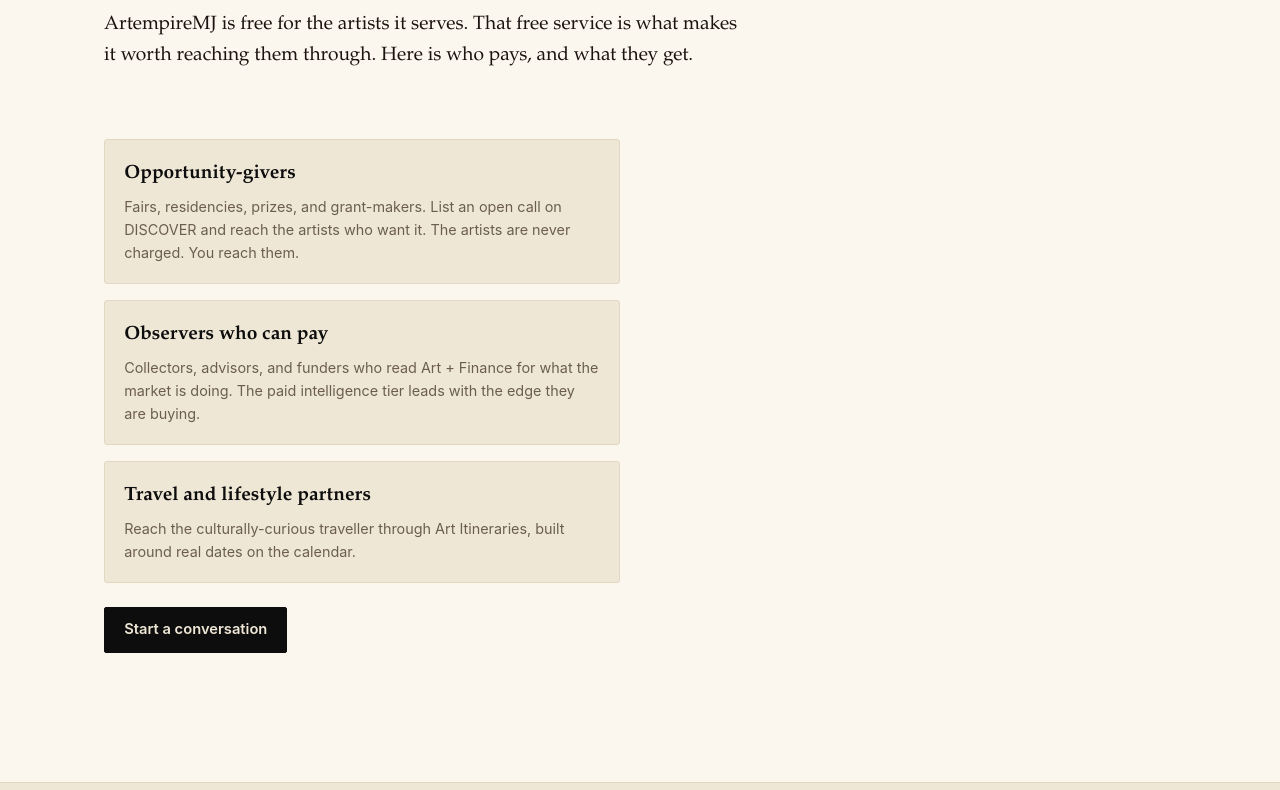
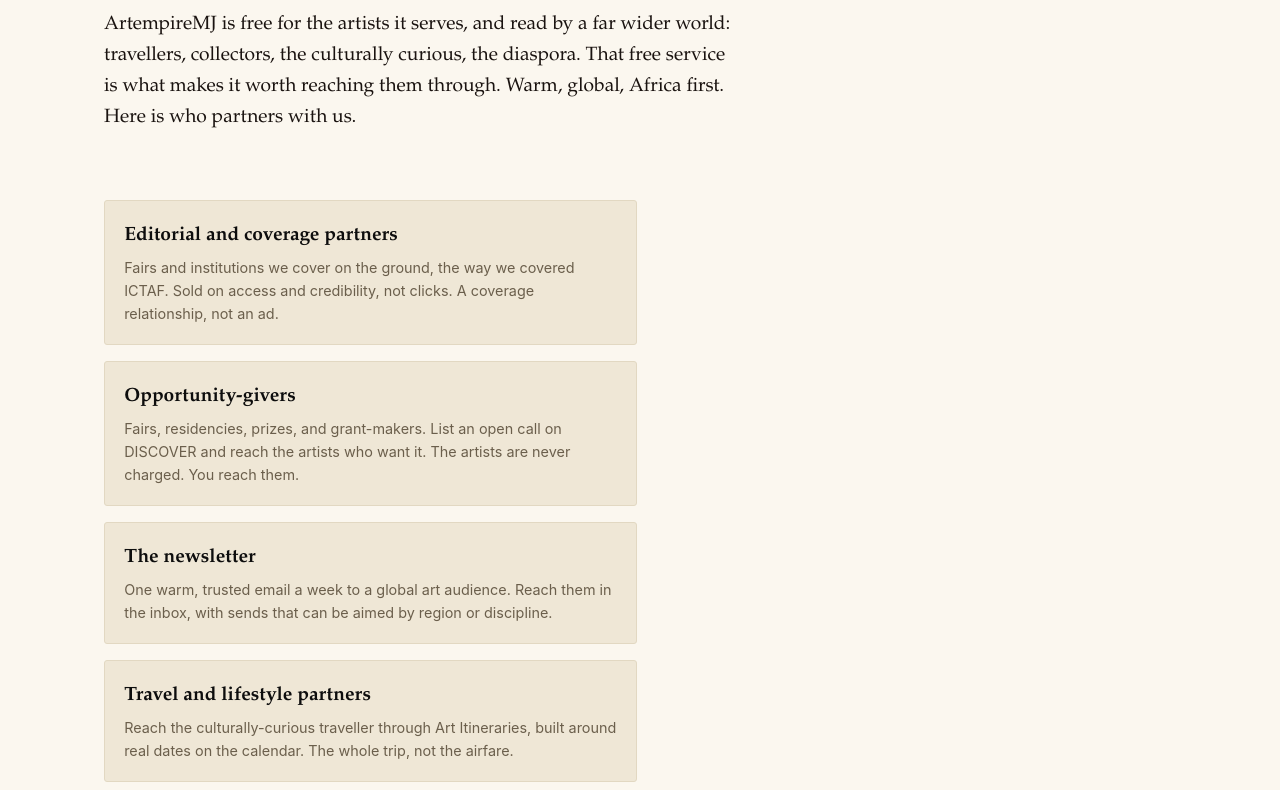
Before and after one commit to sirromnavaj/artempiremj-ai-platform, an Astro site in the folder site/: page /sponsor in a window 1280 px wide. Shown: the part 254-1044 px from the top of the page. Built offline with nearby package versions, Linux system fonts and the light colour scheme; Astro itself is replaced by a stand-in of ours.

Commit message:
Monetization on the skill's thesis: wider than the art market, diversified
Per DECISIONS #21/#203/#217/#355 (the art market is small + capped; ArtempireMJ is an
archive+audience+authority business ABOUT it, audience far wider than the market; never shrink
to an arts vertical). Rebuilt /sponsor:
- H1 'Reach the world that follows art' (the wider audience, not 'make/move art').
- Added the editorial/coverage-partner stream (ICTAF-style) = the near-term reach-independent
  money the skill names, sold on access + credibility not clicks.
- Five diversified streams, warm + Africa-first edge cold tools can't offer.
No artist ever charged; no premature pricing/scale machinery (Operator Guardrail held).

```diff
--- a/site/src/pages/sponsor.astro
+++ b/site/src/pages/sponsor.astro
@@ -1,17 +1,28 @@
 ---
 import Base from '../layouts/Base.astro';
+// Monetization framed on the skill's thesis (#21): not the art market (small, capped), but the
+// far-wider audience about it. Diversified streams, the warm + Africa-first reach cold tools
+// cannot offer. Editorial/coverage = the near-term money, sold on access and credibility.
 const lines = [
-  ['Opportunity-givers', 'Fairs, residencies, prizes, and grant-makers. List an open call on DISCOVER and reach the artists who want it. The artists are never charged. You reach them.'],
-  ['Observers who can pay', 'Collectors, advisors, and funders who read Art + Finance for what the market is doing. The paid intelligence tier leads with the edge they are buying.'],
-  ['Travel and lifestyle partners', 'Reach the culturally-curious traveller through Art Itineraries, built around real dates on the calendar.'],
+  ['Editorial and coverage partners',
+    'Fairs and institutions we cover on the ground, the way we covered ICTAF. Sold on access and credibility, not clicks. A coverage relationship, not an ad.'],
+  ['Opportunity-givers',
+    'Fairs, residencies, prizes, and grant-makers. List an open call on DISCOVER and reach the artists who want it. The artists are never charged. You reach them.'],
+  ['The newsletter',
+    'One warm, trusted email a week to a global art audience. Reach them in the inbox, with sends that can be aimed by region or discipline.'],
+  ['Travel and lifestyle partners',
+    'Reach the culturally-curious traveller through Art Itineraries, built around real dates on the calendar. The whole trip, not the airfare.'],
+  ['Aligned brands and intelligence',
+    'Painting and art-supply brands that belong beside the work. And the collectors and funders who read Art + Finance for what the market is doing.'],
 ];
 ---
-<Base path="/sponsor" title="Partner with ArtempireMJ" description="Reach artists, collectors, and culturally-curious travellers through DISCOVER, Spotlight, and Art Itineraries.">
+<Base path="/sponsor" title="Partner with ArtempireMJ" description="Reach the wider world that follows art: artists, travellers, the culturally curious, and the diaspora, through DISCOVER, Spotlight, the newsletter, and Art Itineraries.">
   <section class="wrap" style="padding-block: clamp(2rem,6vw,4rem) 1rem;">
     <p class="eyebrow">For partners</p>
-    <h1>Reach the people who make and move art.</h1>
-    <p class="lede prose">ArtempireMJ is free for the artists it serves. That free service is what
-      makes it worth reaching them through. Here is who pays, and what they get.</p>
+    <h1>Reach the world that follows art.</h1>
+    <p class="lede prose">ArtempireMJ is free for the artists it serves, and read by a far wider world:
+      travellers, collectors, the culturally curious, the diaspora. That free service is what makes
+      it worth reaching them through. Warm, global, Africa first. Here is who partners with us.</p>
   </section>
   <section class="wrap" style="padding-block: 1rem 3rem;">
     <ul class="pay">
@@ -22,7 +33,7 @@ const lines = [
     <p style="margin-top:1.5rem;"><a class="btn" href="mailto:partners@artempiremj.com">Start a conversation</a></p>
   </section>
   <style>
-    .pay { list-style: none; padding: 0; margin: 1rem 0 0; display: grid; gap: 1rem; max-width: 60ch; }
+    .pay { list-style: none; padding: 0; margin: 1rem 0 0; display: grid; gap: 1rem; max-width: 62ch; }
     .pay li { display: grid; gap: 0.3rem; padding: 1.2rem; border: 1px solid var(--line); border-radius: 3px; background: var(--cream); }
     .s-name { font-family: var(--serif); font-weight: 600; font-size: 1.2rem; }
   </style>
```
